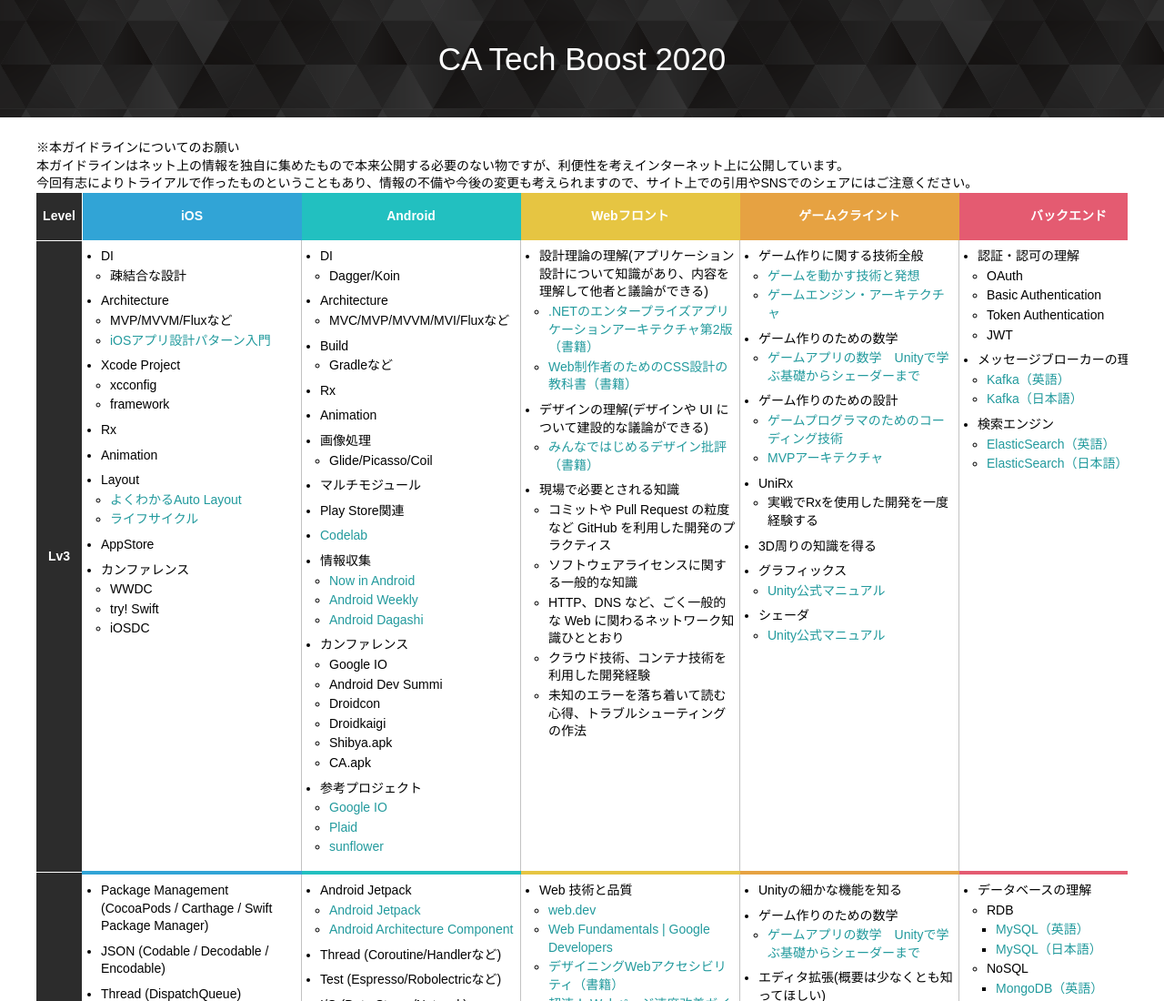
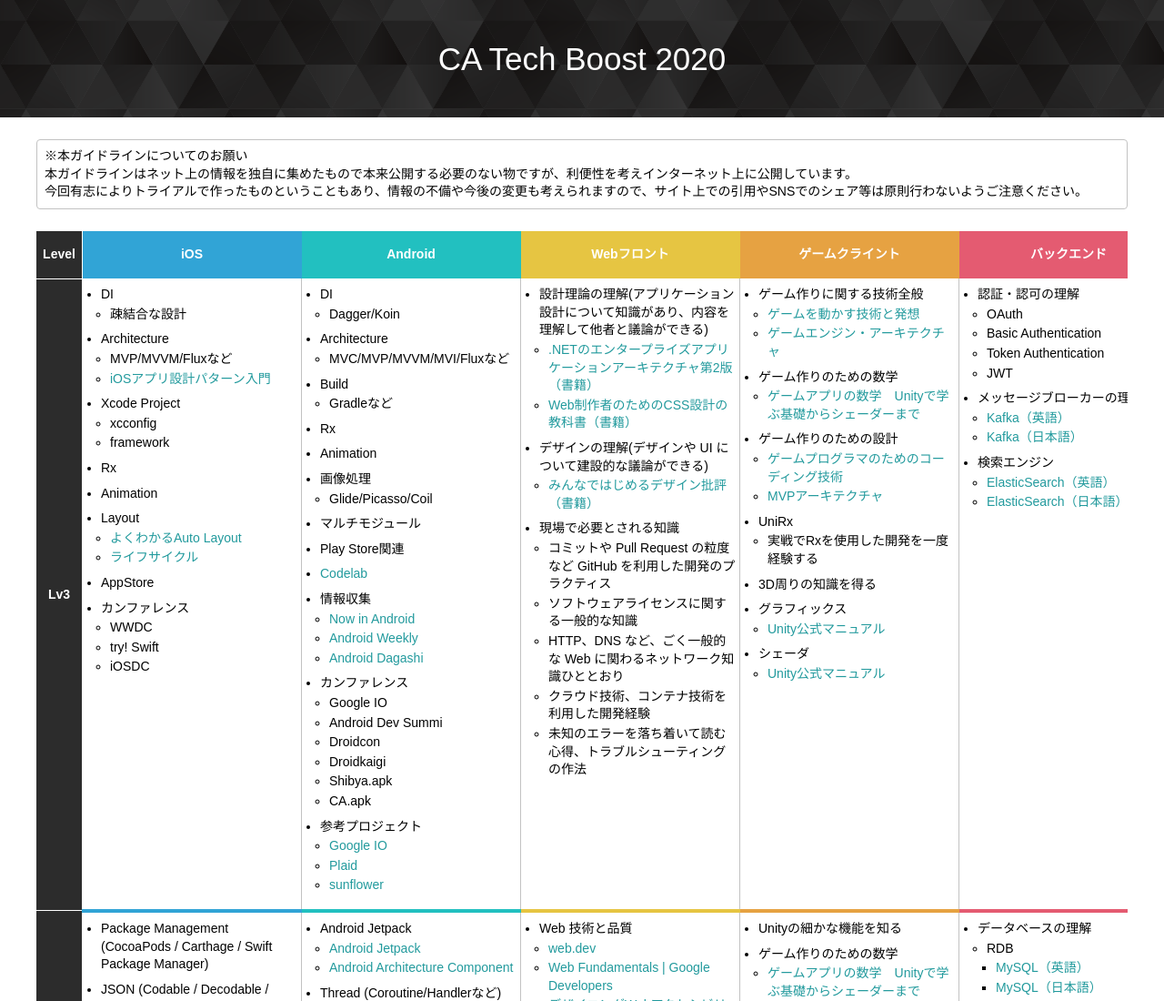
Before and after one commit to CyberAgentHack/ca-tech-boost2020, a plain HTML site: page index.html in a window 1280 px wide. Shown: the top 1100 px of the page at 91% size. Drawn offline with Linux system fonts and the light colour scheme.

Commit message:
Update index.html
apply information style and change message.

```diff
--- a/index.html
+++ b/index.html
@@ -19,11 +19,11 @@
     </header>
     <div class="content">
       <div class="skillTable__wrapper">
-        <p>
-        ※本ガイドラインについてのお願い<br />
-        本ガイドラインはネット上の情報を独自に集めたもので本来公開する必要のない物ですが、利便性を考えインターネット上に公開しています。<br />
-        今回有志によりトライアルで作ったものということもあり、情報の不備や今後の変更も考えられますので、サイト上での引用やSNSでのシェアにはご注意ください。<br />
-      </p>
+        <p class="information">
+        ※本ガイドラインについてのお願い<br>
+        本ガイドラインはネット上の情報を独自に集めたもので本来公開する必要のない物ですが、利便性を考えインターネット上に公開しています。<br>
+        今回有志によりトライアルで作ったものということもあり、情報の不備や今後の変更も考えられますので、サイト上での引用やSNSでのシェア等は原則行わないようご注意ください。<br>
+        </p>
         <table class="skillTable">
           <tr class="occupation">
             <th class="table__label">Level</th>
```
